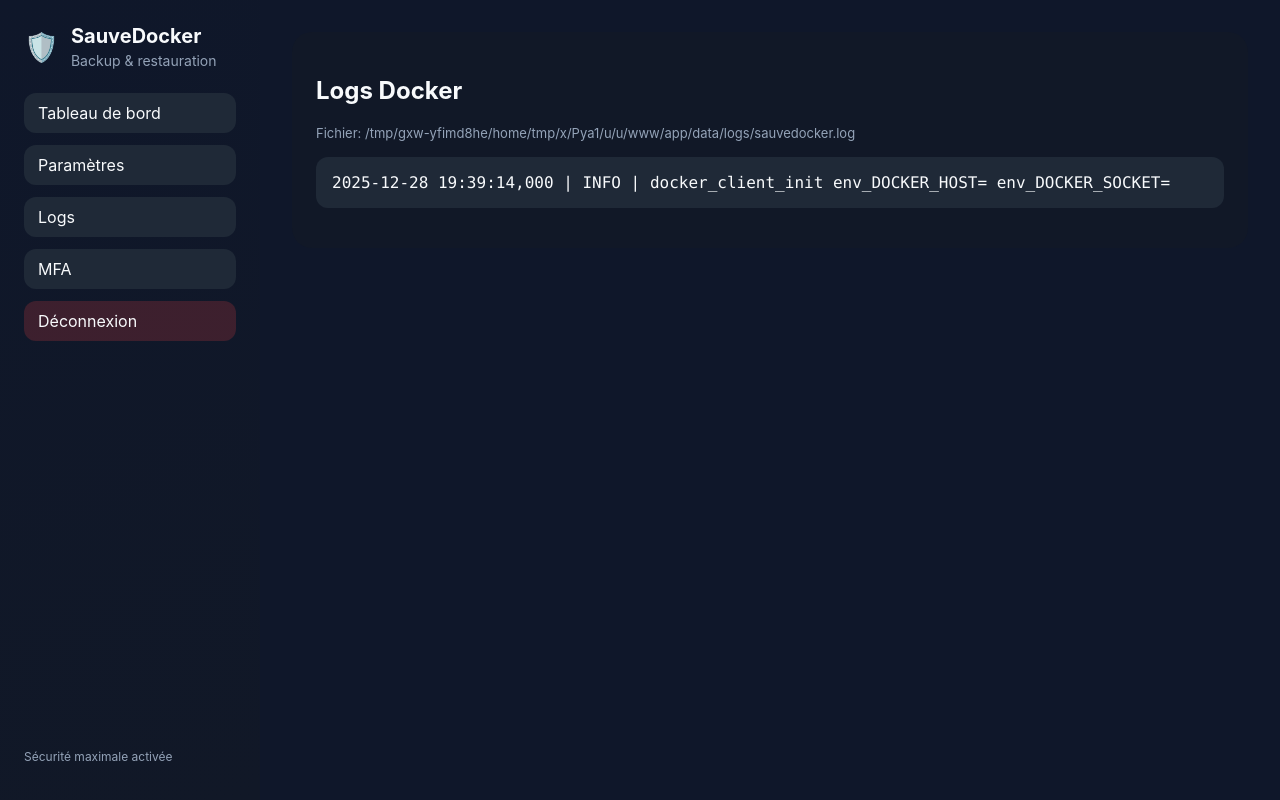
After one commit to lucaspecout/sauvdocker, a Flask app: page /logs in a window 1280 px wide. The commit adds this page. Run offline with Flask 3, Linux system fonts and the light colour scheme; a user stored in the database is signed in.

Commit message:
Add Docker diagnostics logging view

```diff
--- a/app/app.py
+++ b/app/app.py
@@ -5,6 +5,8 @@ import io
 from datetime import datetime
 from pathlib import Path
 import subprocess
+import logging
+from logging.handlers import RotatingFileHandler
 
 from flask import Flask, render_template, request, redirect, url_for, flash, session, send_from_directory
 from flask_login import LoginManager, UserMixin, login_user, login_required, logout_user, current_user
@@ -21,6 +23,8 @@ APP_DIR = Path(__file__).resolve().parent
 DATA_DIR = APP_DIR / "data"
 BACKUP_DIR = APP_DIR / "backups"
 DB_PATH = DATA_DIR / "app.db"
+LOG_DIR = DATA_DIR / "logs"
+LOG_FILE = LOG_DIR / "sauvedocker.log"
 
 DEFAULT_ADMIN_USERNAME = "admin"
 DEFAULT_ADMIN_PASSWORD = "Admin123!"
@@ -31,6 +35,25 @@ app.secret_key = os.environ.get("APP_SECRET", "change-this-secret")
 login_manager = LoginManager()
 login_manager.login_view = "login"
 login_manager.init_app(app)
+
+logger = logging.getLogger("sauvedocker")
+logger.setLevel(logging.INFO)
+
+
+def setup_logging():
+    LOG_DIR.mkdir(parents=True, exist_ok=True)
+    if logger.handlers:
+        return
+    handler = RotatingFileHandler(LOG_FILE, maxBytes=1_000_000, backupCount=3)
+    formatter = logging.Formatter("%(asctime)s | %(levelname)s | %(message)s")
+    handler.setFormatter(formatter)
+    logger.addHandler(handler)
+    logger.propagate = False
+
+
+def log_docker_event(message, level=logging.INFO):
+    setup_logging()
+    logger.log(level, message)
 
 def normalize_docker_host(docker_host):
     if not docker_host:
@@ -43,14 +66,15 @@ def normalize_docker_host(docker_host):
     return normalized
 
 
-def build_docker_client(base_url):
+def build_docker_client(base_url, source=""):
     if not base_url:
         return None
     try:
         client = docker.DockerClient(base_url=base_url)
         client.ping()
         return client
-    except (docker.errors.DockerException, InvalidURL):
+    except (docker.errors.DockerException, InvalidURL) as exc:
+        log_docker_event(f"docker_client_error source={source} base_url={base_url} error={exc}", logging.WARNING)
         return None
 
 
@@ -76,9 +100,15 @@ def candidate_socket_hosts():
 def get_docker_client():
     docker_host = normalize_docker_host(os.environ.get("DOCKER_HOST", ""))
     errors = []
+    log_docker_event(
+        "docker_client_init "
+        f"env_DOCKER_HOST={os.environ.get('DOCKER_HOST', '')} "
+        f"env_DOCKER_SOCKET={os.environ.get('DOCKER_SOCKET', '')}"
+    )
     if docker_host:
         os.environ["DOCKER_HOST"] = docker_host
-        client = build_docker_client(docker_host)
+        log_docker_event(f"docker_client_try source=env base_url={docker_host}")
+        client = build_docker_client(docker_host, source="env")
         if client:
             return client
         errors.append(f"DOCKER_HOST={docker_host}")
@@ -88,11 +118,13 @@ def get_docker_client():
         client.ping()
         return client
     except (docker.errors.DockerException, InvalidURL) as exc:
+        log_docker_event(f"docker_client_error source=from_env error={exc}", logging.WARNING)
         errors.append(str(exc))
 
     for fallback_host in candidate_socket_hosts():
         os.environ["DOCKER_HOST"] = fallback_host
-        client = build_docker_client(fallback_host)
+        log_docker_event(f"docker_client_try source=fallback base_url={fallback_host}")
+        client = build_docker_client(fallback_host, source="fallback")
         if client:
             return client
 
@@ -112,6 +144,7 @@ def reset_docker_client(error):
     global docker_client, docker_error
     docker_client = None
     docker_error = error
+    log_docker_event(f"docker_client_reset error={error}", logging.WARNING)
 
 
 def ensure_docker_client():
@@ -124,6 +157,7 @@ def ensure_docker_client():
         return docker_client
     except docker.errors.DockerException as exc:
         docker_error = str(exc)
+        log_docker_event(f"docker_client_unavailable error={docker_error}", logging.ERROR)
         return None
 
 
@@ -152,6 +186,7 @@ def load_user(user_id):
 def init_db():
     DATA_DIR.mkdir(parents=True, exist_ok=True)
     BACKUP_DIR.mkdir(parents=True, exist_ok=True)
+    setup_logging()
     with sqlite3.connect(DB_PATH) as conn:
         conn.execute(
             """
@@ -242,6 +277,15 @@ def run_drive_transfer(file_path):
     if not drive_command or not drive_target:
         return
     subprocess.run([drive_command, "copy", file_path, drive_target], check=False)
+
+
+def read_log_lines(max_lines=200):
+    setup_logging()
+    if not LOG_FILE.exists():
+        return []
+    with open(LOG_FILE, "r", encoding="utf-8") as fh:
+        lines = fh.readlines()
+    return lines[-max_lines:]
 
 
 def record_backup(target_type, target_name, file_path, status, error_message=None):
@@ -543,6 +587,15 @@ def settings():
     return render_template("settings.html", **context)
 
 
+@app.route("/logs")
+@login_required
+def logs():
+    log_lines = read_log_lines()
+    if not log_lines:
+        log_lines = ["Aucun log disponible pour le moment.\n"]
+    return render_template("logs.html", log_lines=log_lines, log_file=str(LOG_FILE))
+
+
 @app.route("/drive/transfer", methods=["POST"])
 @login_required
 def manual_drive_transfer():
--- a/app/static/styles.css
+++ b/app/static/styles.css
@@ -285,6 +285,16 @@ label {
   font-size: 13px;
 }
 
+.log-output {
+  background: var(--card);
+  padding: 16px;
+  border-radius: 12px;
+  font-family: ui-monospace, SFMono-Regular, Menlo, Monaco, Consolas, "Liberation Mono", "Courier New", monospace;
+  white-space: pre-wrap;
+  max-height: 60vh;
+  overflow: auto;
+}
+
 .mfa-box {
   background: var(--card);
   padding: 16px;
--- a/app/templates/base.html
+++ b/app/templates/base.html
@@ -20,6 +20,7 @@
       <nav>
         <a href="{{ url_for('dashboard') }}">Tableau de bord</a>
         <a href="{{ url_for('settings') }}">Paramètres</a>
+        <a href="{{ url_for('logs') }}">Logs</a>
         <a href="{{ url_for('setup_mfa') }}">MFA</a>
         <a href="{{ url_for('logout') }}" class="danger">Déconnexion</a>
       </nav>
--- /dev/null
+++ b/app/templates/logs.html
@@ -0,0 +1,9 @@
+{% extends "base.html" %}
+
+{% block content %}
+  <section class="panel">
+    <h2>Logs Docker</h2>
+    <p class="hint">Fichier: {{ log_file }}</p>
+    <pre class="log-output">{% for line in log_lines %}{{ line }}{% endfor %}</pre>
+  </section>
+{% endblock %}
```
